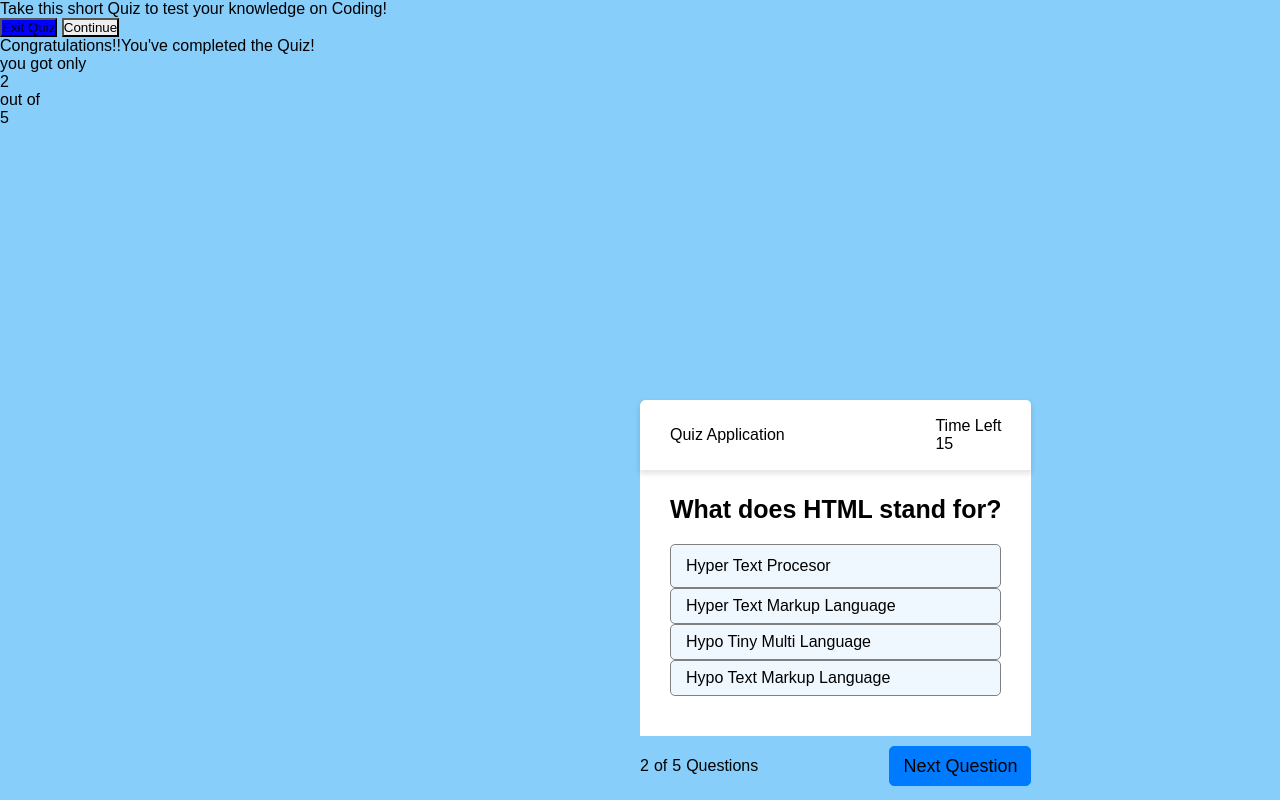
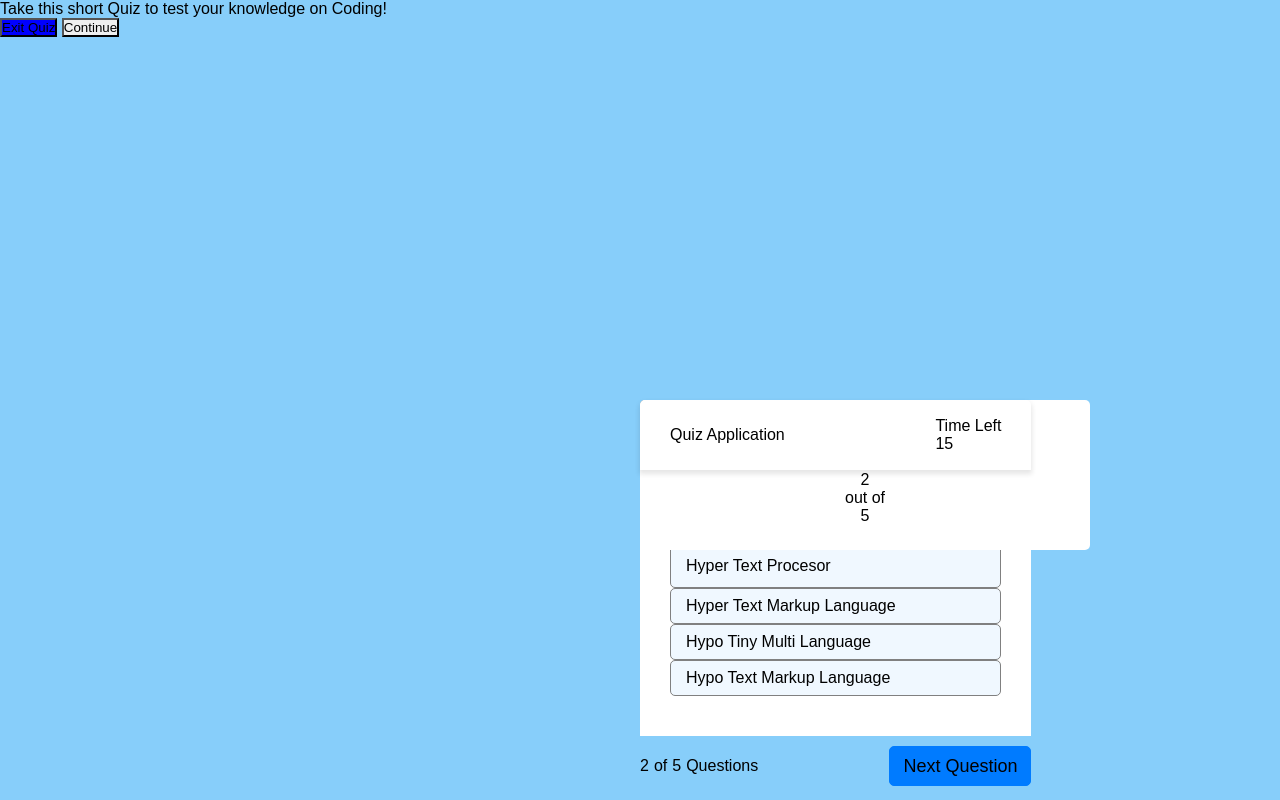
Before and after one commit to Angelajm6/Timed-CodingQuiz, a plain HTML site: page index.html in a window 1280 px wide. Drawn offline with Linux system fonts and the light colour scheme.

Commit message:
Results styling

```diff
--- a/style.css
+++ b/style.css
@@ -13,7 +13,8 @@ body {
 
 .start-btn,
 .info-box,
-.quiz-box{
+.quiz-box,
+.results{
     position:absolute;
     top: 50%;
     left:50%;
@@ -249,3 +250,21 @@ footer .next-btn{
 footer .next-btn:hover{
     background: #007bff;
 }
+
+.results{
+    background:white;
+    width:450px;
+    padding:25px 30px;
+    border-radius:5px;
+    display:flex;
+    text-align:center;
+    align-items:center;
+    flex-direction:column;
+    justify-content:space-between;
+}
+
+.results .icon{
+    font-size:100px;
+    color:#007bff;
+    margin-bottom:10px;
+}
```
